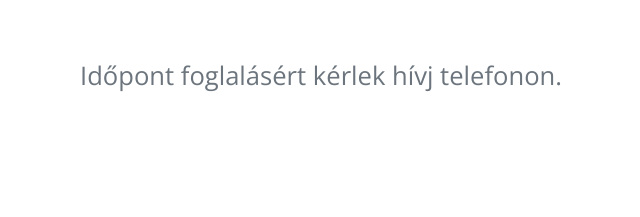
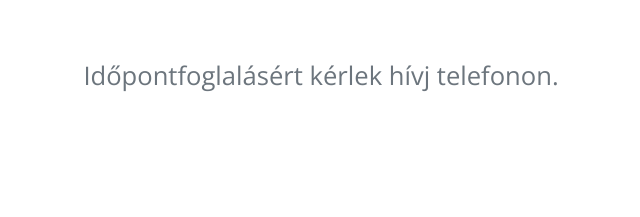
Before and after one commit to juhasztunde/excellence, a website: page index.html in a window 1280 px wide. Shown: the part 3696-3913 px from the top of the page, 319-959 px from the left. Drawn offline with nearby package versions, Linux system fonts and the light colour scheme.

Commit message:
grammer update

```diff
--- a/index.html
+++ b/index.html
@@ -188,7 +188,7 @@
                      <div class="row">
                         <div class="col-lg-10 mx-auto">
                            <div class="col-lg-8 mx-auto">
-                              <h3 id="eckse" style="font-size:1.6rem;color:#6c757d">Időpont foglalásért kérlek hívj telefonon.</h3>
+                              <h3 id="eckse" style="font-size:1.6rem;color:#6c757d">Időpontfoglalásért kérlek hívj telefonon.</h3>
                            </div>
                         </div>
                      </div>
```
